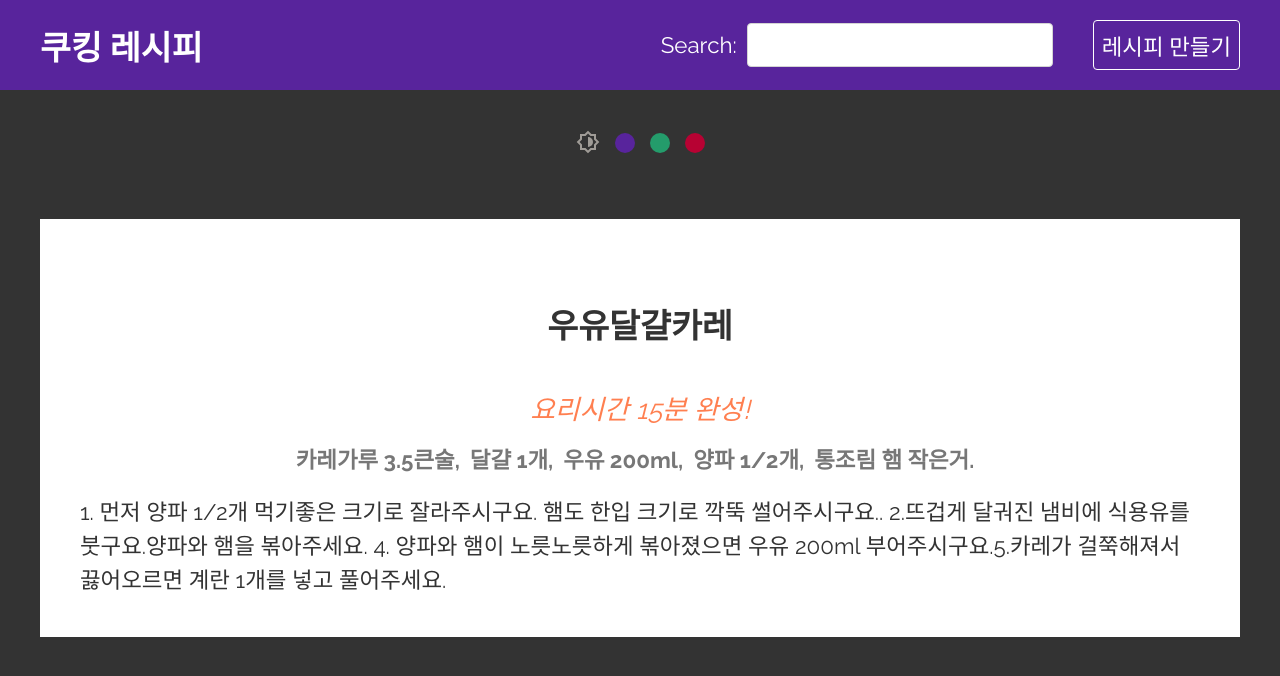
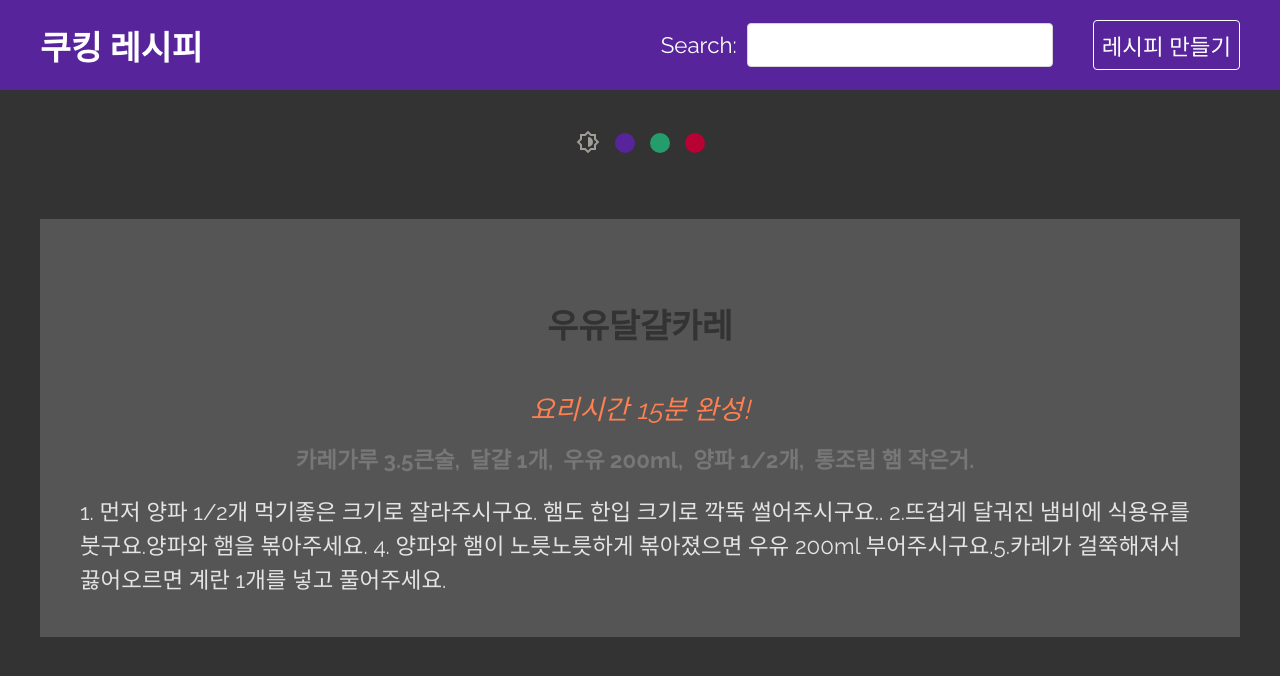
Before and after one commit to menysung/cooking-recipe, a React (Create React App) app: page /recipes/1 in a window 1280 px wide. Shown: the top 676 px of the page. Built offline with nearby package versions, Linux system fonts and the light colour scheme; data requests are answered from the project's data file.

Commit message:
1차 완료

```diff
--- a/src/pages/recipe/Recipe.css
+++ b/src/pages/recipe/Recipe.css
@@ -34,3 +34,8 @@
   text-align: left;
   line-height: 1.5em;
 }
+/* dark mode */
+.recipe.dark {
+  background: #555;
+  color: #e4e4e4;
+}
```
